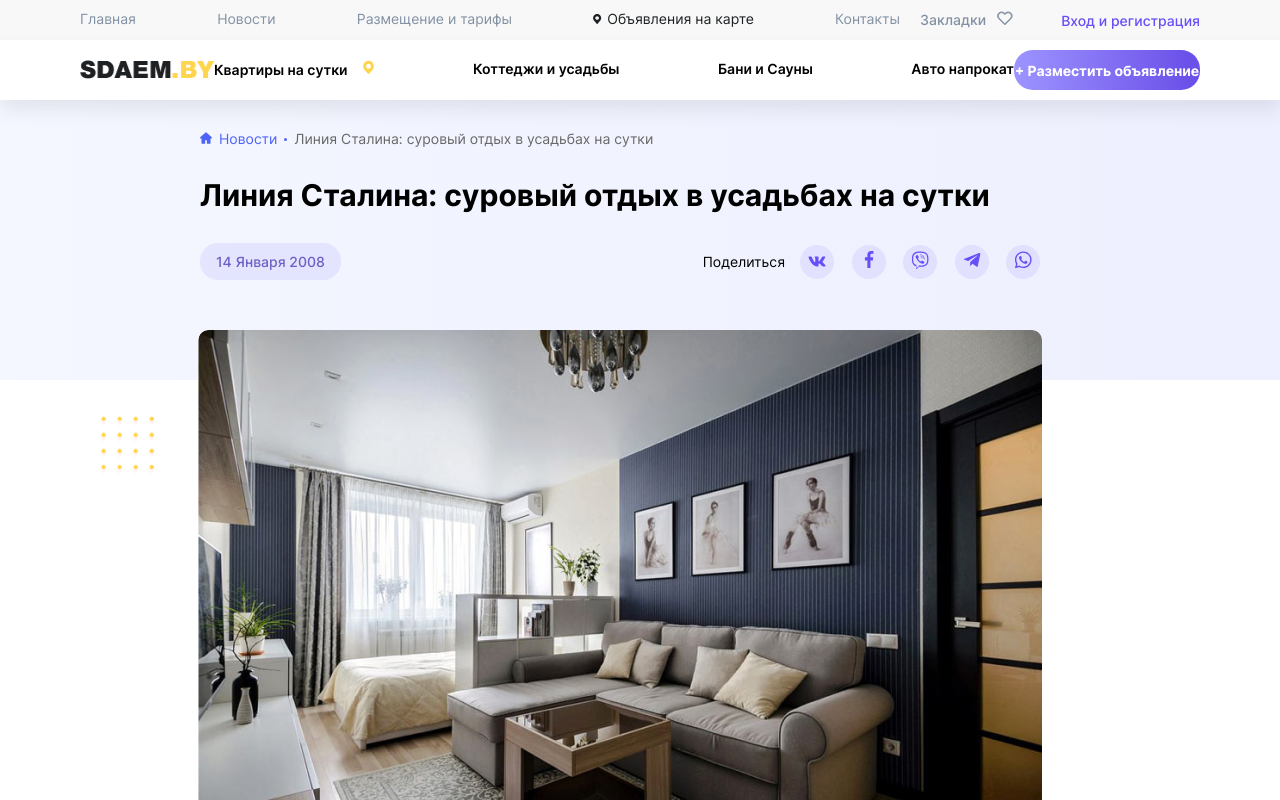
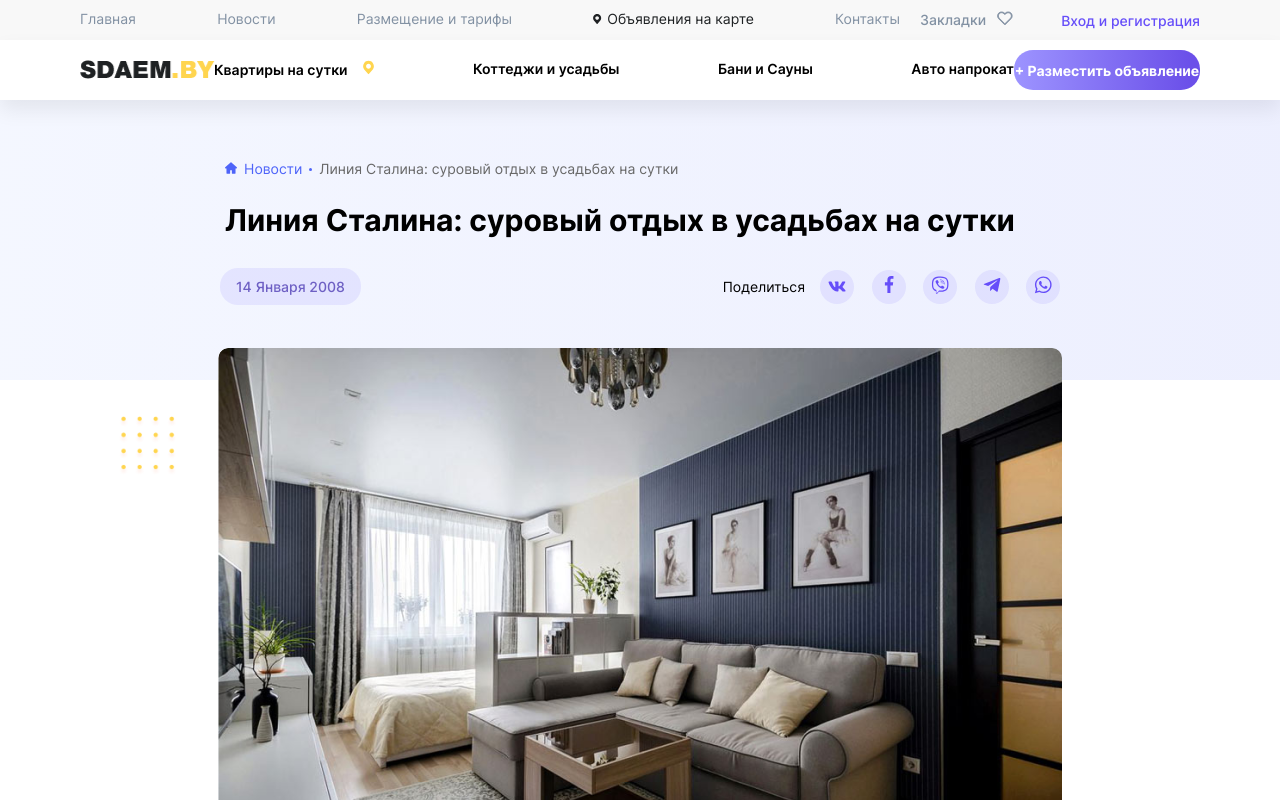
Before and after one commit to Alexey-Antipin/Project, a React (Create React App) app: page / in a window 1280 px wide. Shown: the top 800 px of the page. Built offline with nearby package versions, Linux system fonts and the light colour scheme; data requests are answered from the project's data file.

Commit message:
[develop] - подредактировал стиили.

```diff
--- a/src/components/news/index.scss
+++ b/src/components/news/index.scss
@@ -1,20 +1,27 @@
 .news {
   .news__header {
-    position: relative;
+    display: flex;
+    flex-direction: column;
+    align-items: center;
 
     height: 280px;
     max-width: 1940px;
+    position: relative;
+
+    margin: 0 auto;
+    background: linear-gradient(
+      90deg,
+      rgba(148, 175, 255, 0.1),
+      rgba(78, 100, 249, 0.1)
+    );
     .news__wrapper {
       display: flex;
       flex-direction: column;
-      align-items: flex-start;
-      gap: 30px;
+      gap: 25px;
 
-      margin: 0 auto;
-      padding-top: 30px;
-
-      max-width: 880px;
-      width: 100%;
+      margin-top: 60px;
+      margin-right: 40px;
+      margin-bottom: 30px;
     }
     .news__article-link {
       font-family: "Inter-Regular";
@@ -59,9 +66,6 @@
 
       color: #6e60c4;
     }
-    .news__background {
-      @extend %background;
-    }
     .news__nav {
       display: flex;
       align-items: center;
@@ -102,14 +106,13 @@
       .news__point {
         position: absolute;
         top: 36px;
-        left: -120px;
+        left: -100px;
         height: 60px;
         width: 60px;
       }
       .news__photo {
         position: absolute;
-        top: -50px;
-        left: -20px;
+        top: -32px;
         border-radius: 10px;
       }
     }
@@ -119,14 +122,18 @@
 
       font-family: "Inter-Regular";
       font-size: 16px;
-      margin-right: 34px;
     }
   }
   .news__footer {
+    height: 738px;
+    max-width: 1940px;
     position: relative;
 
-    height: 738px;
-    max-width: 1940px;
+    background: linear-gradient(
+      90deg,
+      rgba(148, 175, 255, 0.1),
+      rgba(78, 100, 249, 0.1)
+    );
     .news__wrapper {
       width: 1300px;
       margin: 0 auto;
@@ -196,21 +203,5 @@
         margin: 20px;
       }
     }
-    .news__background {
-      @extend %background;
-    }
   }
 }
-
-%background {
-  position: absolute;
-  top: 0;
-
-  height: 100%;
-  width: 100%;
-
-  background: linear-gradient(90deg, #94afff 0%, #4e64f9 94.5%);
-  opacity: 0.1;
-
-  z-index: -1;
-}
--- a/src/components/news/index.tsx
+++ b/src/components/news/index.tsx
@@ -21,7 +21,8 @@ export const News: React.FC = () => {
   const [articles, setArticles] = useState<Article[]>([]);
 
   useEffect(() => {
-    getData();
+    combineData();
+    // eslint-disable-next-line react-hooks/exhaustive-deps
   }, []);
 
   const getData = async () => {
@@ -30,7 +31,6 @@ export const News: React.FC = () => {
     );
 
     setArticle(data);
-    getArticles();
   };
 
   const getArticles = async () => {
@@ -40,6 +40,11 @@ export const News: React.FC = () => {
 
     let filterData = data.filter((el) => el.id !== id);
     setArticles(filterData);
+  };
+
+  const combineData = async () => {
+    await getData();
+    await getArticles();
   };
 
   return (
@@ -54,7 +59,10 @@ export const News: React.FC = () => {
             <div className="new__round"></div>
             <span className="news__text">{article?.title}</span>
           </div>
+
           <h1 className="news__title">{article?.title}</h1>
+        </div>
+
         <div className="news__network">
           <time className="news__date">{article?.time}</time>
           <nav className="news__nav">
@@ -88,8 +96,6 @@ export const News: React.FC = () => {
             </ul>
           </nav>
         </div>
-        </div>
-        <div className="news__background"></div>
       </div>
 
       <div className="news__main">
@@ -140,7 +146,6 @@ export const News: React.FC = () => {
             })}
           </ul>
         </div>
-        <div className="news__background"></div>
       </div>
     </div>
   );
```
Lines whose indentation alone changed are shown as unchanged.
